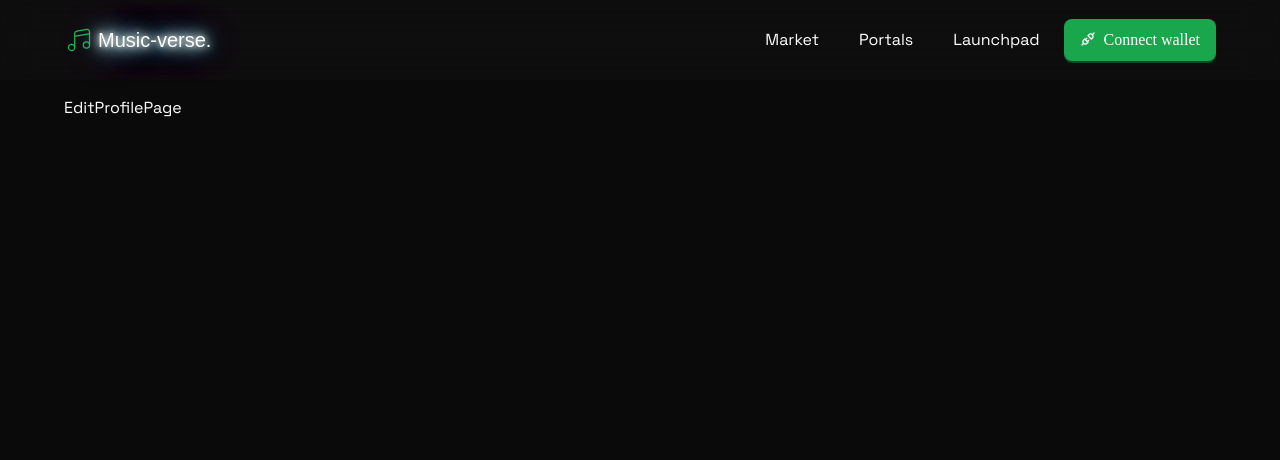
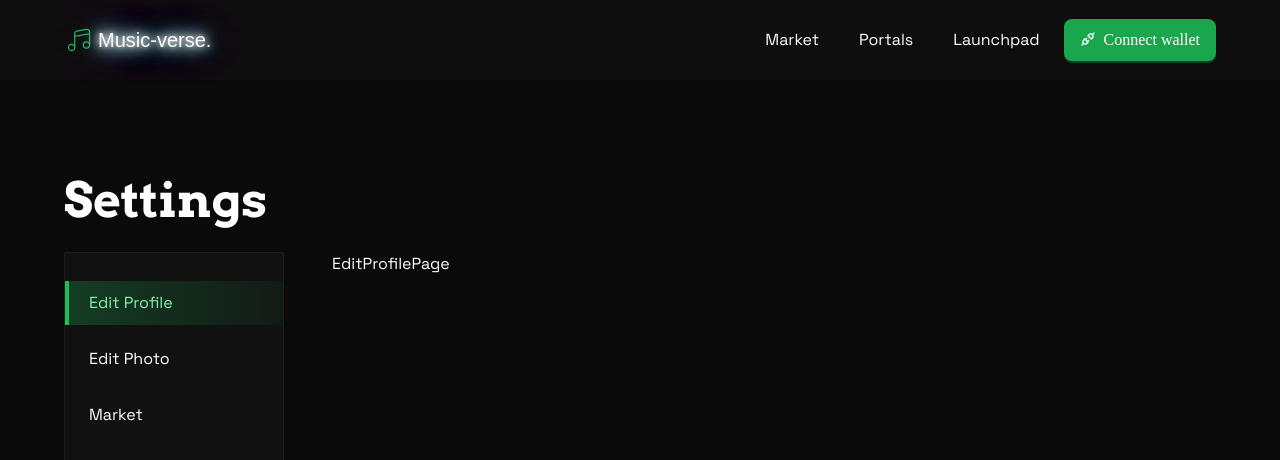
Before and after one commit to osas2211/music-nfts, a Next.js app: page /settings in a window 1280 px wide. Shown: the top 460 px of the page. Built offline with nearby package versions, Linux system fonts and the light colour scheme; a web font is replaced by a local one.

Commit message:
add settings nav

```diff
--- /dev/null
+++ b/app/(InApp)/settings/layout.tsx
@@ -0,0 +1,17 @@
+"use client"
+import { SettingsNav } from "@/components/settings/SettingsNav"
+import React, { ReactNode } from "react"
+
+const SettingsLayout = ({ children }: { children: ReactNode }) => {
+  return (
+    <div className="md:pt-20 py-5">
+      <h2 className="text-2xl md:text-5xl font-semibold font-arvo">Settings</h2>
+      <div className="grid md:grid-cols-[220px,auto] md:gap-12 gap-6  md:mt-7 mt-4">
+        <SettingsNav />
+        <div>{children}</div>
+      </div>
+    </div>
+  )
+}
+
+export default SettingsLayout
--- /dev/null
+++ b/components/settings/SettingsNav.tsx
@@ -0,0 +1,35 @@
+"use client"
+import Link from "next/link"
+import { usePathname } from "next/navigation"
+import React, { HTMLAttributes } from "react"
+
+const routes = [
+  { path: "/settings", title: "Edit Profile" },
+  { path: "/settings/edit-photo", title: "Edit Photo" },
+  { path: "/settings/market", title: "Market" },
+]
+export const SettingsNav = () => {
+  const pathname = usePathname()
+  return (
+    <div>
+      <div className="md:h-[60vh] bg-dark-900 md:py-7 md:space-y-3 border-[1px] border-white/5 rounded-lg md:px-0 p-2 md:rounded-sm md:block grid grid-cols-3 md:grid-cols-1">
+        {routes.map((route, index) => {
+          const active = pathname.includes(route.path)
+          const activeCls =
+            "bg-gradient-to-r md:from-primary-default/25 md:to-primary-default/5 from-primary-default to-primary-default md:border-primary-default md:text-green-300 text-white rounded-lg md:rounded-none"
+          return (
+            <Link href={route.path} key={index} className="block">
+              <div
+                className={`${
+                  active ? activeCls : "border-transparent"
+                } md:border-l-[4px] p-3 px-5 md:text-[16px] text-sm`}
+              >
+                {route.title}
+              </div>
+            </Link>
+          )
+        })}
+      </div>
+    </div>
+  )
+}
```
